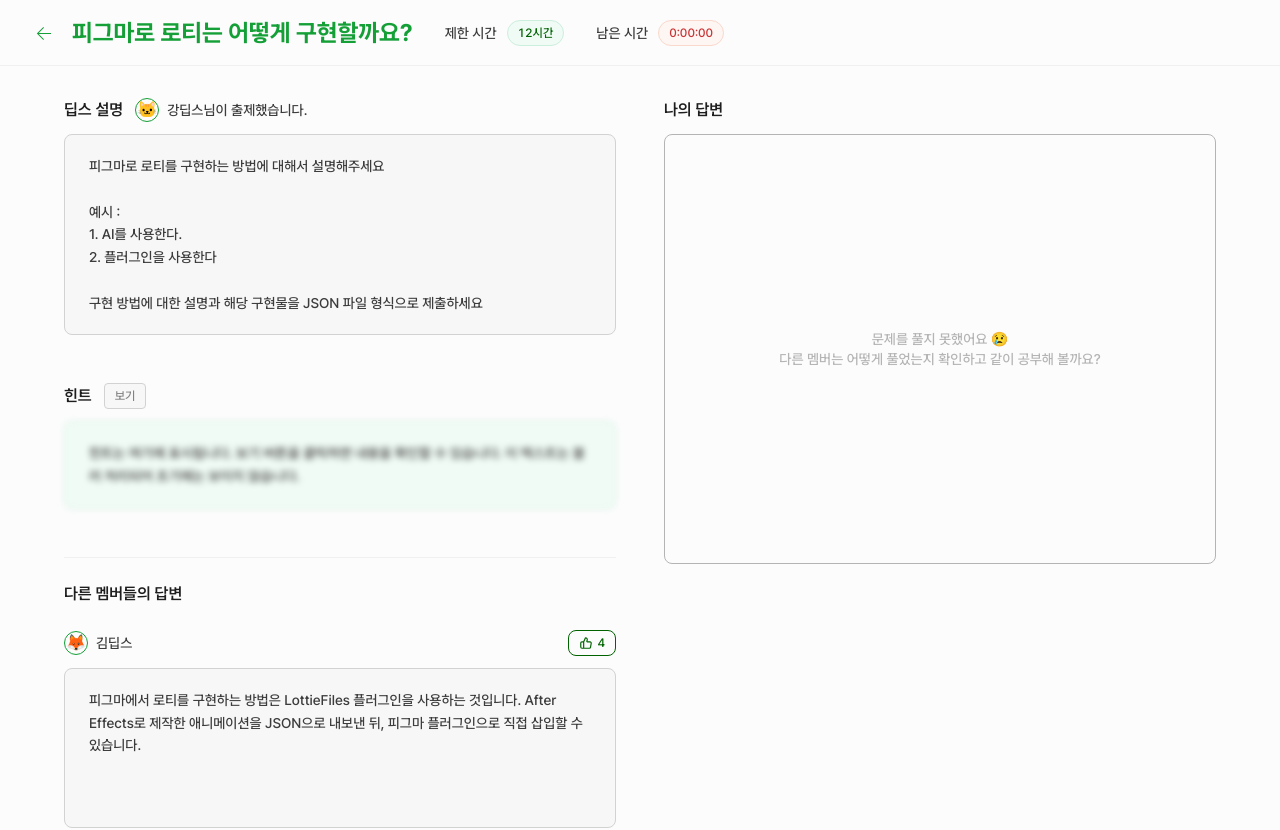
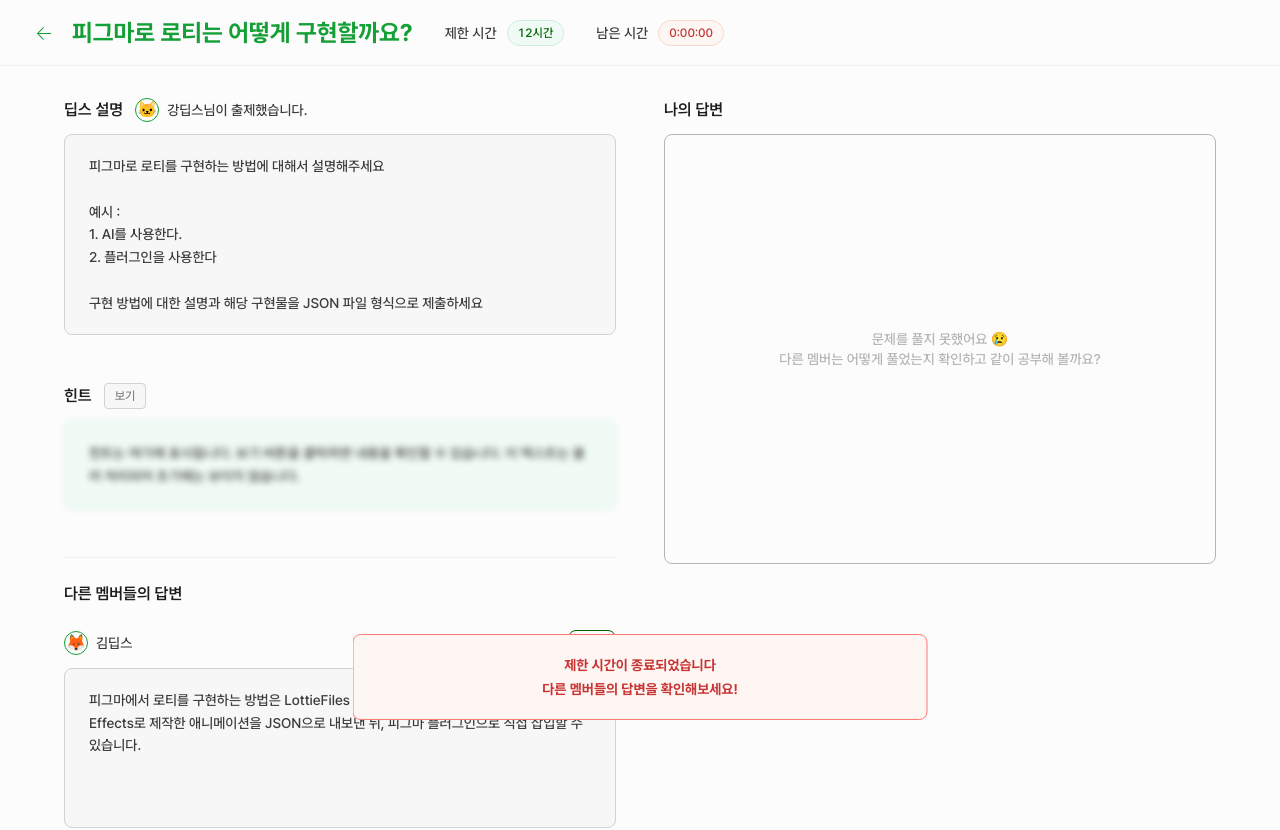
Before and after one commit to Deeps-Study/Deeps, a Next.js app: page /deepsDetail in a window 1280 px wide. Shown: the top 830 px of the page. Built offline with nearby package versions, Linux system fonts and the light colour scheme.

Commit message:
chore: Mock data 업데이트

```diff
--- a/src/app/deepsDetail/page.tsx
+++ b/src/app/deepsDetail/page.tsx
@@ -8,7 +8,8 @@ import { DeepsAnswerModel } from '@/types/deepsAnswerModel';
 const MOCK_DEEP = {
     title: '피그마로 로티는 어떻게 구현할까요?',
     timeLimitLabel: '12시간',
-    remainSeconds: 0,
+    remainSeconds: 5,
+    hasSubmitted: true,
     description: `피그마로 로티를 구현하는 방법에 대해서 설명해주세요
 
 예시 :
@@ -57,6 +58,7 @@ export default function DeepsDetailPage() {
             title={MOCK_DEEP.title}
             timeLimitLabel={MOCK_DEEP.timeLimitLabel}
             remainSeconds={MOCK_DEEP.remainSeconds}
+            hasSubmitted={MOCK_DEEP.hasSubmitted}
             otherAnswerCards={
                 <>
                     {MOCK_OTHER_ANSWERS.map((answer) => (
```
